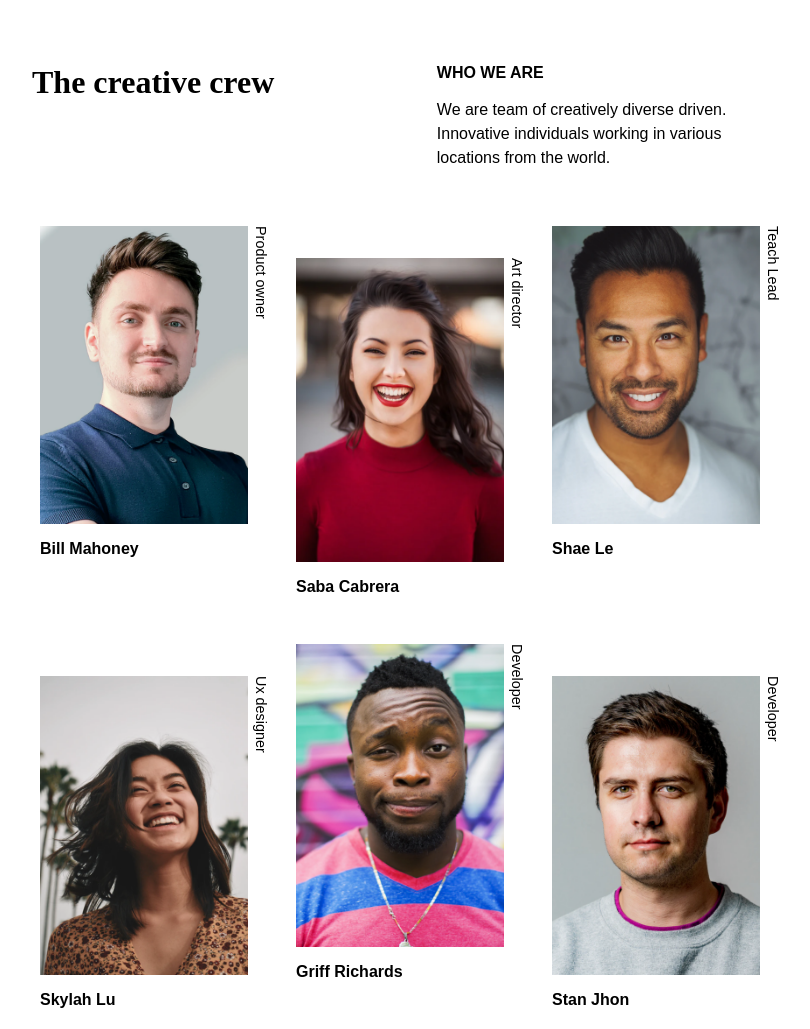
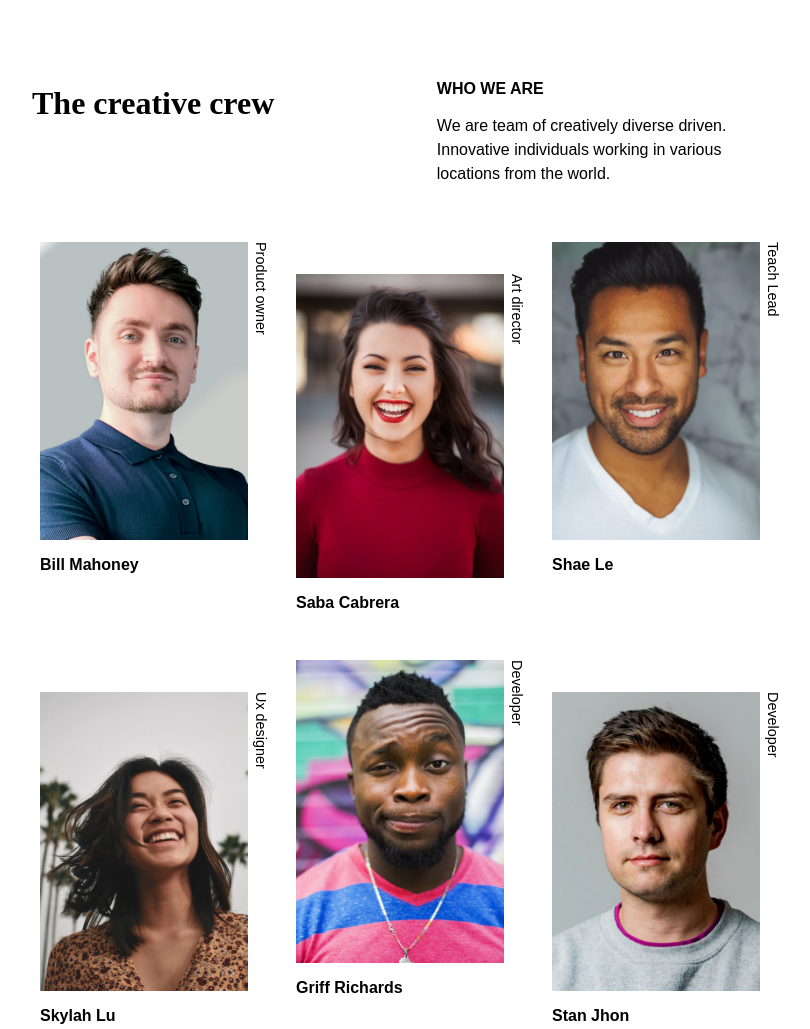
Before and after one commit to MFabri31/my-team-page, a plain HTML site: page index.html in a window 1280 px wide. Shown: the top 1029 px of the page, without its empty margins (240-1050 px from the left). Drawn offline with Linux system fonts and the light colour scheme.

Commit message:
added margins

```diff
--- a/css/styles.css
+++ b/css/styles.css
@@ -54,10 +54,10 @@ img {
 
 .our-team-content__title {
   margin-bottom: 2rem;
-  margin: 0;
 }
 
 .our-team-content__subtitle {
+  margin-top: 1rem;
   margin-bottom: 1rem;
   font-weight: 600;
   text-transform: uppercase;
```
